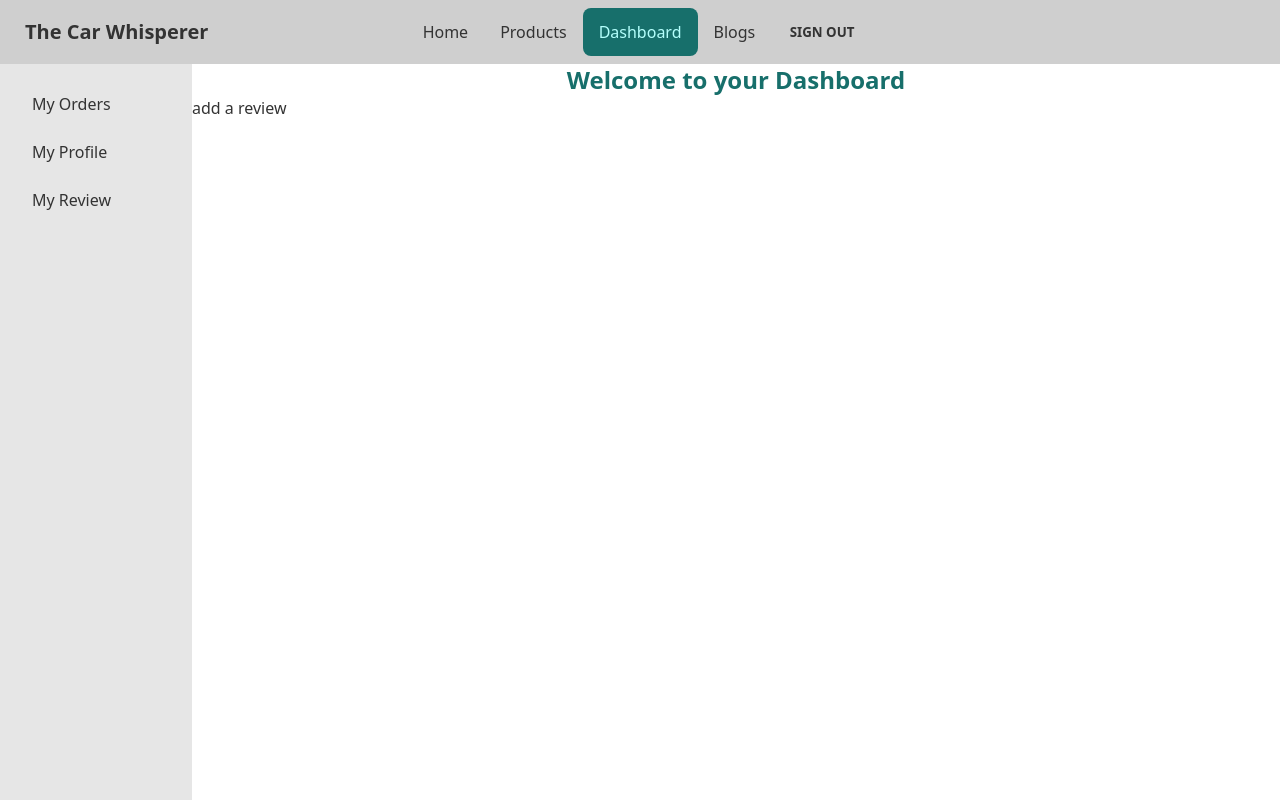
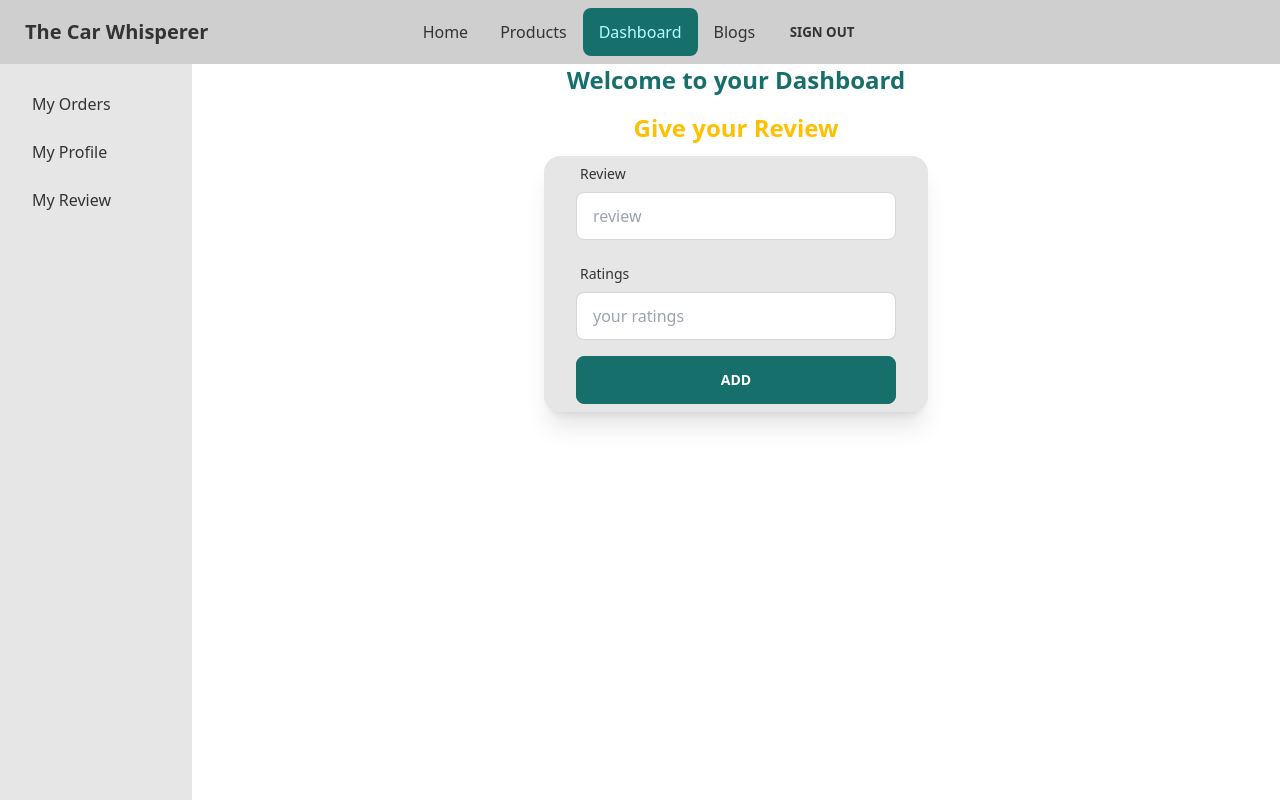
Before and after one commit to anikjoyy/manufacturer-website-client-side, a React (Create React App) app: page /dashboard/review in a window 1280 px wide. Shown: the top 800 px of the page. Built offline with nearby package versions, Linux system fonts and the light colour scheme; no server answers; sample sign-in values are in the browser's storage.

Commit message:
created review section and send data to database

```diff
--- a/src/Pages/Dashboard/AddReview.js
+++ b/src/Pages/Dashboard/AddReview.js
@@ -1,9 +1,102 @@
 import React from 'react';
+import { useForm } from 'react-hook-form';
+import { toast } from 'react-toastify';
 
 const AddReview = () => {
+  const {
+    register,
+    formState: { errors },
+    handleSubmit,
+    reset,
+  } = useForm();
+
+  const onSubmit = async (data) => {
+    const review = {
+      review: data.review,
+      ratings: data.ratings,
+    };
+    const url = 'http://localhost:5000/review';
+    fetch(url, {
+      method: 'POST',
+      headers: {
+        'content-type': 'application/json',
+      },
+      body: JSON.stringify(review),
+    })
+      .then((res) => res.json())
+      .then((inserted) => {
+        if (inserted.insertedId) {
+          toast.success('Product added successfully');
+          reset();
+        } else {
+          toast.error('Failed to add the product');
+        }
+      });
+  };
   return (
     <div>
-      <h2>add a review</h2>
+      <h2 className='text-2xl text-center mt-4 text-secondary font-bold'>
+        Give your Review
+      </h2>
+      <form
+        onSubmit={handleSubmit(onSubmit)}
+        className='card w-full max-w-sm shadow-xl bg-base-200 mx-auto justify-center items-center my-3'
+      >
+        <div className='form-control w-full max-w-xs'>
+          <label className='label'>
+            <span className='label-text'>Review</span>
+          </label>
+          <input
+            type='text'
+            placeholder='review'
+            className='input input-bordered w-full max-w-xs'
+            {...register('review', {
+              required: {
+                value: true,
+                message: 'Review is Required',
+              },
+            })}
+          />
+          <label className='label'>
+            {errors.review?.type === 'required' && (
+              <span className='label-text-alt text-red-500'>
+                {errors.review.message}
+              </span>
+            )}
+          </label>
+        </div>
+
+        <div className='form-control w-full max-w-xs'>
+          <label className='label'>
+            <span className='label-text'>Ratings</span>
+          </label>
+          <input
+            type='number'
+            placeholder='your ratings'
+            className='input input-bordered w-full max-w-xs'
+            {...register('ratings', {
+              required: {
+                value: true,
+                maxLength: 5,
+                message: 'Review is Required and cant be greater than 5',
+              },
+            })}
+          />
+          <label className='label'>
+            {errors.ratings?.type === 'required' && (
+              <span className='label-text-alt text-red-500'>
+                {errors.ratings.message}
+              </span>
+            )}
+          </label>
+        </div>
+
+        <input
+          className='btn btn-primary w-full max-w-xs text-white mb-2'
+          type='submit'
+          value='Add'
+        />
+      </form>
     </div>
   );
 };
```
